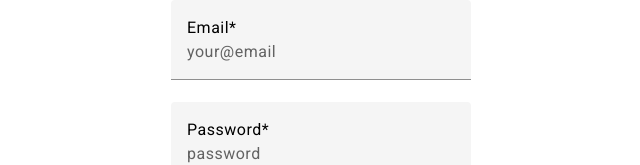
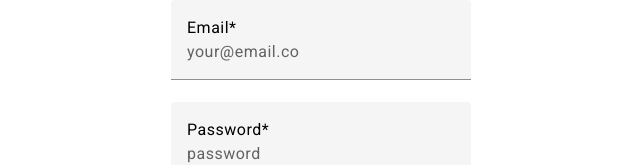
Before and after one commit to AdityaDaniel06/fitness-tracker-AngularMaterial, an Angular app: page /signup in a window 1280 px wide. Shown: the top 165 px of the page, without its empty margins (319-959 px from the left). Built offline with nearby package versions, Linux system fonts and the light colour scheme.

Commit message:
signupbasicTemp

```diff
--- a/src/app/auth/signup/signup.component.html
+++ b/src/app/auth/signup/signup.component.html
@@ -6,20 +6,26 @@
     (ngSubmit)="onSubmit(f)"
   >
     <!-- <input type="text" class=""> -->
-    <mat-form-field hintlabel="Add full email address"> Email*
+    <mat-form-field hintlabel="Add full email address">
+      Email*
       <input
-      type="email"
-      matInput
-      placeholder="your@email"
-      ngModel
-      name="email"
-      required
-      #emailInput ="ngModel"
+        type="email"
+        matInput
+        placeholder="your@email.co"
+        ngModel
+        name="email"
+        required
+        #emailInput="ngModel"
       />
-      <mat-error *ngIf="emailInput.hasError('required')">Email is invalid</mat-error>
-      <mat-error *ngIf="!emailInput.hasError('required')">Field must not be empty</mat-error>
+      <mat-error *ngIf="emailInput.hasError('required')"
+        >Email is invalid</mat-error
+      >
+      <mat-error *ngIf="!emailInput.hasError('required')"
+        >Field must not be empty</mat-error
+      >
     </mat-form-field>
-    <mat-form-field hintLabel="Should be at least 6 character long">Password*
+    <mat-form-field hintLabel="Should be at least 6 character long"
+      >Password*
       <input
         type="password"
         matInput
@@ -28,9 +34,9 @@
         name="password"
         required
         minlength="6"
-        #pwdInput ="ngModel"
+        #pwdInput="ngModel"
       />
-      <mat-hint align="end">{{ pwdInput.value?.length}} /6</mat-hint>
+      <mat-hint align="end">{{ pwdInput.value?.length }} /6</mat-hint>
     </mat-form-field>
     <button mat-raised-button color="primary" type="submit">Sumit</button>
   </form>
```
